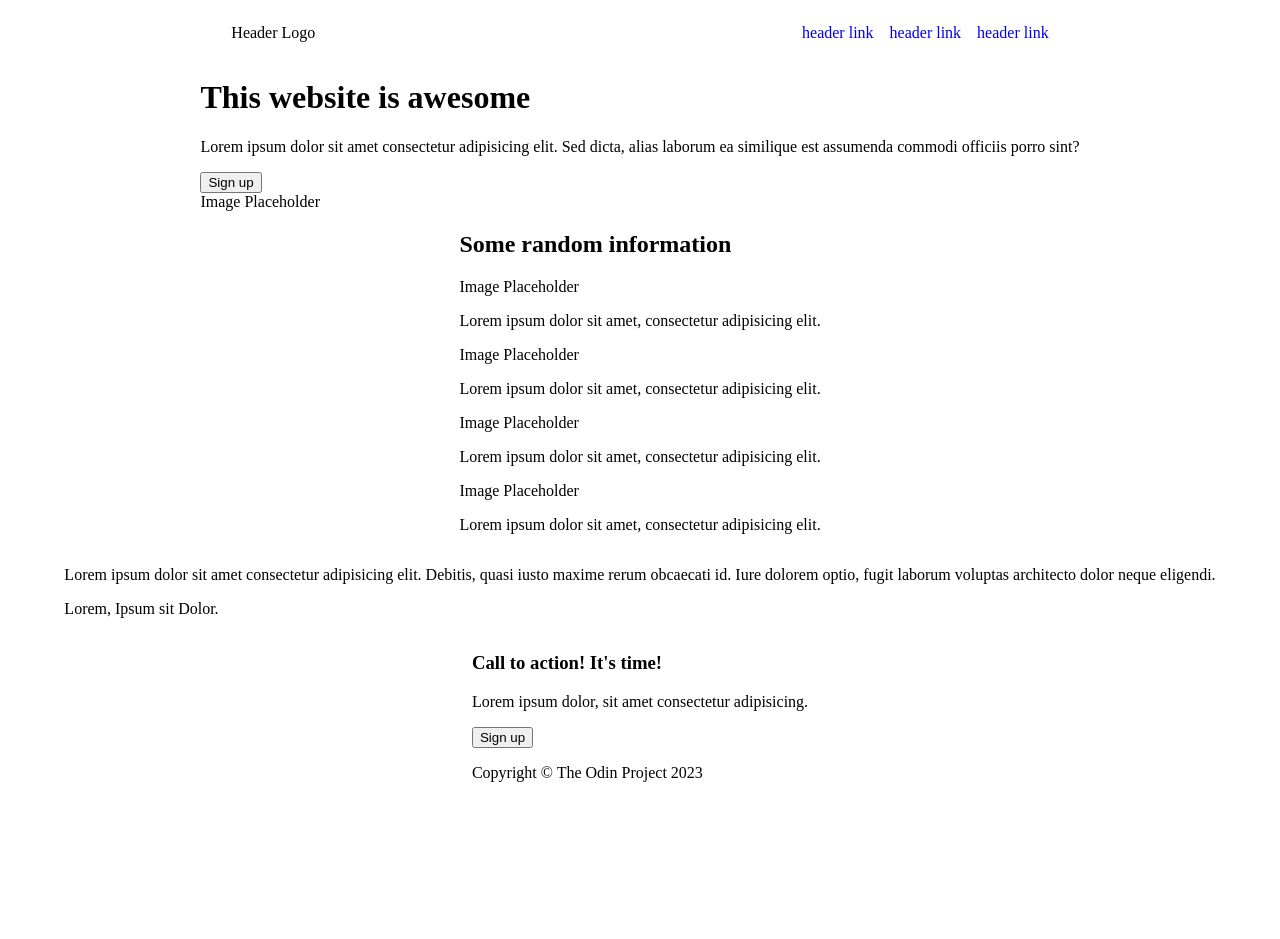
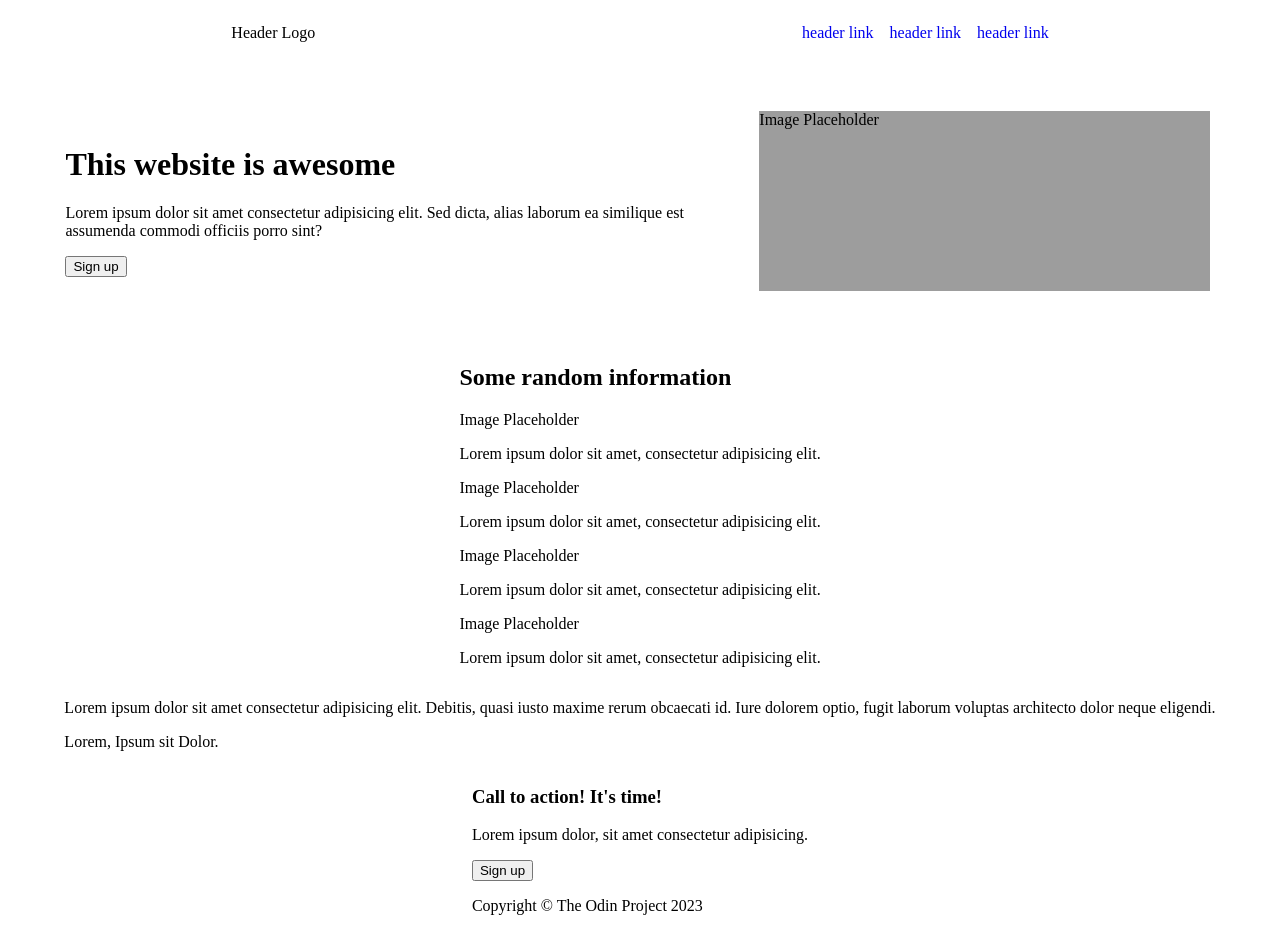
Before and after one commit to DevCodey/landing-Page, a plain HTML site: page index.html in a window 1280 px wide. Before the commit the page ends 806 px from the top, so only its background shows below. Drawn offline with Linux system fonts and the light colour scheme.

Commit message:
Update Hero layout

```diff
--- a/index.html
+++ b/index.html
@@ -27,7 +27,7 @@
         </p>
         <button>Sign up</button>
       </div>
-      <div>Image Placeholder</div>
+      <div class="image-placeholder">Image Placeholder</div>
     </div>
     <div class="section-one">
       <h2 class="section-one title">Some random information</h2>
--- a/styles.css
+++ b/styles.css
@@ -16,9 +16,26 @@ body{
   display: flex;
   justify-content: space-around;
   align-items: center;
+  margin-bottom: 48px;
 }
 
 .links{
   display: flex;
   gap: 16px;
 }
+
+.hero{
+  display: flex;
+  justify-content: space-around;
+  align-items: center;
+  margin-bottom: 48px;
+}
+
+.image-placeholder {
+    background-color: #9d9d9d;
+    height: 180px;
+    margin: 5px;
+    width: 260px;
+    display: flex;
+    flex: 2 1 50%;
+}
```
